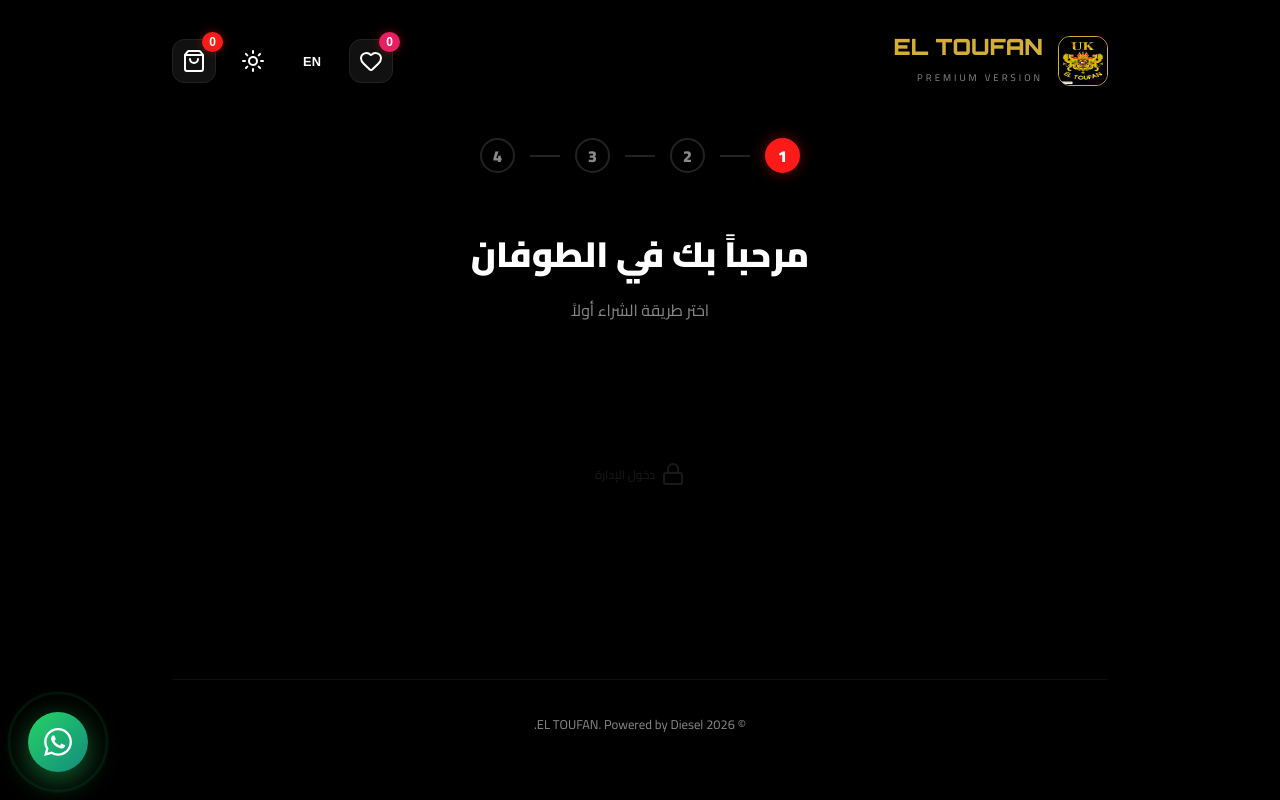
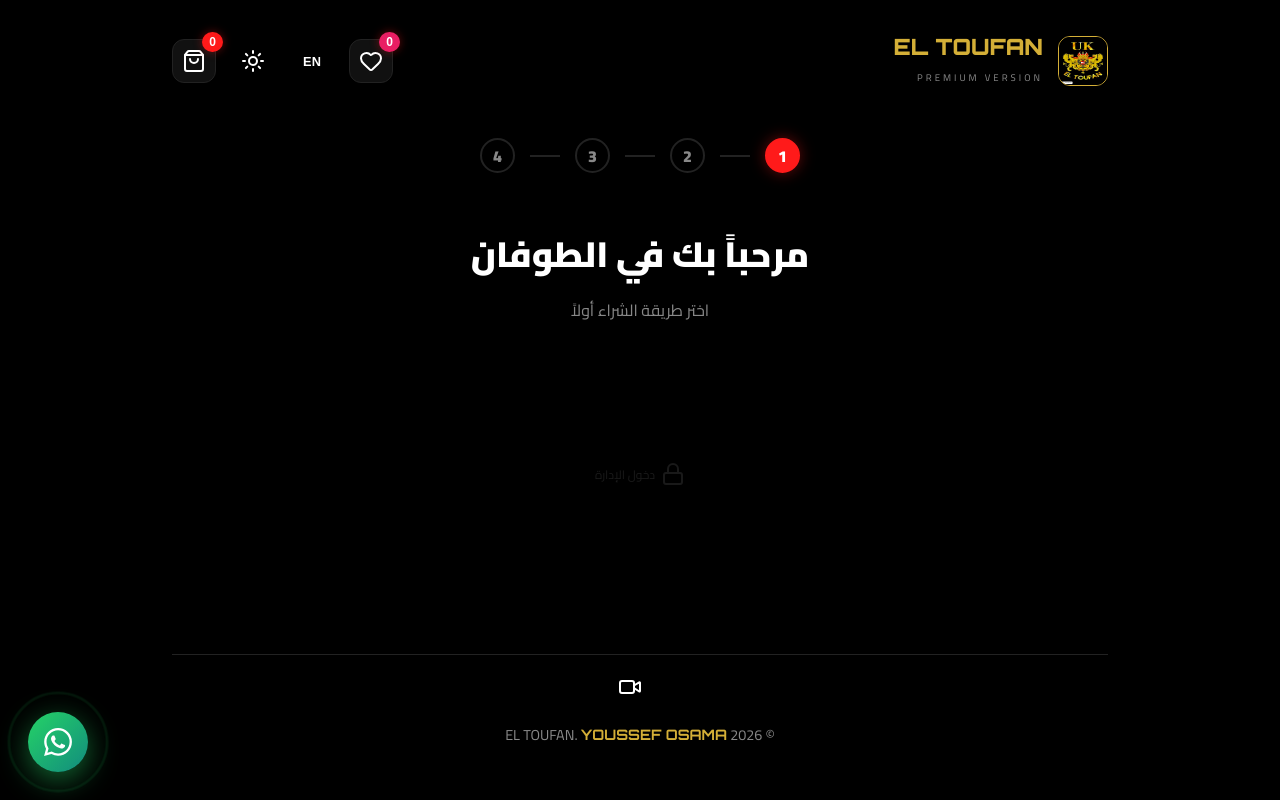
Before and after one commit to dieselkafrshukr-code/890, a plain HTML site: page index.html in a window 1280 px wide. Drawn offline with nearby package versions, Linux system fonts and the light colour scheme; no server answers.

Commit message:
Update footer credits to YOUSSEF OSAMA, add social links, and update WhatsApp number

```diff
--- a/index.html
+++ b/index.html
@@ -109,8 +109,17 @@
             </div>
         </main>
 
-        <footer class="footer">
-            <p>&copy; 2026 EL TOUFAN. Powered by Diesel.</p>
+        <footer class="footer"
+            style="text-align: center; padding: 20px; background: var(--card); border-top: 1px solid var(--border); margin-top: 2rem;">
+            <div class="social-links" style="display: flex; justify-content: center; gap: 20px; margin-bottom: 15px;">
+                <a href="https://www.facebook.com/share/1FBVWWwdd4/?mibextid=wwXIfr" target="_blank"
+                    style="color: #fff; transition: 0.3s;" title="Facebook"><i data-lucide="facebook"></i></a>
+                <a href="https://www.tiktok.com/@eltoufanstock?_r=1&_t=ZS-9441eoT93DN" target="_blank"
+                    style="color: #fff; transition: 0.3s;" title="TikTok"><i data-lucide="video"></i></a>
+            </div>
+            <p style="color: var(--text-dim); font-size: 0.9rem;">&copy; 2026 EL TOUFAN. <span
+                    style="color: var(--accent); font-weight: bold; font-family: 'Orbitron', sans-serif;">YOUSSEF
+                    OSAMA</span></p>
         </footer>
     </div> <!-- Close app-container -->
 
@@ -174,7 +183,7 @@
     </div>
 
     <!-- WhatsApp Floating Button -->
-    <a href="https://wa.me/201020451206" target="_blank" class="wa-float" title="تواصل معنا على واتساب">
+    <a href="https://wa.me/201275460336" target="_blank" class="wa-float" title="تواصل معنا على واتساب">
         <svg viewBox="0 0 24 24" fill="white" width="28" height="28">
             <path
                 d="M17.472 14.382c-.297-.149-1.758-.867-2.03-.967-.273-.099-.471-.148-.67.15-.197.297-.767.966-.94 1.164-.173.199-.347.223-.644.075-.297-.15-1.255-.463-2.39-1.475-.883-.788-1.48-1.761-1.653-2.059-.173-.297-.018-.458.13-.606.134-.133.298-.347.446-.52.149-.174.198-.298.298-.497.099-.198.05-.371-.025-.52-.075-.149-.669-1.612-.916-2.207-.242-.579-.487-.5-.669-.51-.173-.008-.371-.01-.57-.01-.198 0-.52.074-.792.372-.272.297-1.04 1.016-1.04 2.479 0 1.462 1.065 2.875 1.213 3.074.149.198 2.096 3.2 5.077 4.487.709.306 1.262.489 1.694.625.712.227 1.36.195 1.871.118.571-.085 1.758-.719 2.006-1.413.248-.694.248-1.289.173-1.413-.074-.124-.272-.198-.57-.347m-5.421 7.403h-.004a9.87 9.87 0 01-5.031-1.378l-.361-.214-3.741.982.998-3.648-.235-.374a9.86 9.86 0 01-1.51-5.26c.001-5.45 4.436-9.884 9.888-9.884 2.64 0 5.122 1.03 6.988 2.898a9.825 9.825 0 012.893 6.994c-.003 5.45-4.437 9.884-9.885 9.884m8.413-18.297A11.815 11.815 0 0012.05 0C5.495 0 .16 5.335.157 11.892c0 2.096.547 4.142 1.588 5.945L.057 24l6.305-1.654a11.882 11.882 0 005.683 1.448h.005c6.554 0 11.89-5.335 11.893-11.893a11.821 11.821 0 00-3.48-8.413z" />
```
